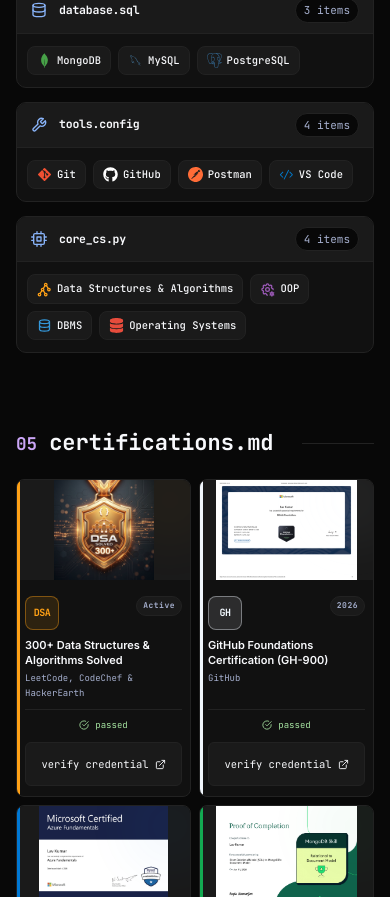
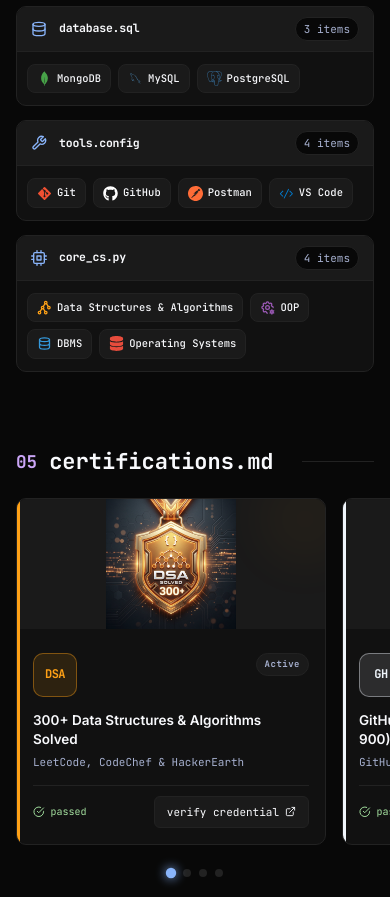
Before and after one commit to lavtiwari-dev/portfolio, a React (Vite) app: page / in a window 390 px wide. Shown: the part 3038-3935 px from the top of the page. Built offline with nearby package versions, Linux system fonts and the light colour scheme.

Commit message:
style: update certifications and projects section

```diff
--- a/src/components/Certifications/Certifications.jsx
+++ b/src/components/Certifications/Certifications.jsx
@@ -61,6 +61,17 @@
   const [activeCert, setActiveCert] = useState(null);
   const closeButtonRef = useRef(null);
   const triggerRef = useRef(null);
+  const gridRef = useRef(null);
+  const [activeIndex, setActiveIndex] = useState(0);
+
+  const handleScroll = () => {
+    if (!gridRef.current) return;
+    const { scrollLeft, clientWidth } = gridRef.current;
+    const card = gridRef.current.querySelector(`.${styles.certs__card}`);
+    const step = card ? card.getBoundingClientRect().width + 16 : clientWidth - 8;
+    const index = Math.round(scrollLeft / step);
+    setActiveIndex(Math.max(0, Math.min(index, certs.length - 1)));
+  };
 
   // Close lightbox on escape key
   useEffect(() => {
@@ -96,6 +107,8 @@
         <h2 className="section-title" data-prefix="05">certifications.md</h2>
 
         <motion.div
+          ref={gridRef}
+          onScroll={handleScroll}
           className={styles.certs__grid}
           variants={{ show: { transition: { staggerChildren: 0.12 } } }}
           initial="hidden"
@@ -161,6 +174,16 @@
           ))}
         </motion.div>
 
+        {/* Mobile Swipe Indicators */}
+        <div className={styles.certs__indicators}>
+          {certs.map((_, idx) => (
+            <div
+              key={idx}
+              className={`${styles.certs__indicator} ${activeIndex === idx ? styles['certs__indicator--active'] : ''}`}
+            />
+          ))}
+        </div>
+
         {/* View-all link removed per request */}
       </div>
 
--- a/src/components/Certifications/Certifications.module.scss
+++ b/src/components/Certifications/Certifications.module.scss
@@ -16,9 +16,29 @@
       grid-template-columns: repeat(2, 1fr);
     }
 
+    @media (max-width: 640px) {
+      display: flex;
+      flex-direction: row;
+      flex-wrap: nowrap;
+      overflow-x: auto;
+      scroll-snap-type: x mandatory;
+      scroll-behavior: smooth;
+      gap: 0;
+      margin-left: -24px;
+      margin-right: -24px;
+      padding-left: 24px;
+      padding-right: 24px;
+
+      &::-webkit-scrollbar { display: none; }
+      -ms-overflow-style: none;
+      scrollbar-width: none;
+    }
+
     @media (max-width: 480px) {
-      grid-template-columns: repeat(2, 1fr);
-      gap: 8px;
+      margin-left: -16px;
+      margin-right: -16px;
+      padding-left: 16px;
+      padding-right: 16px;
     }
   }
 
@@ -313,17 +333,24 @@
     text-shadow: 0 2px 4px rgba(0,0,0,0.5);
   }
 
-  @media (max-width: 480px) {
+  // ── Mobile Slideable View (<= 640px) ──────────────────────────────────────
+  @media (max-width: 640px) {
     &__card {
-      padding: 10px 8px;
-      gap: 8px;
-      border-radius: 8px;
+      flex: 0 0 min(310px, 85vw);
+      margin-right: 16px;
+      scroll-snap-align: center;
+      padding: 16px;
+      gap: 14px;
+
+      &:last-child {
+        margin-right: 0;
+      }
     }
 
     &__image {
-      width: calc(100% + 16px);
-      margin: -10px -8px 8px -8px;
-      height: 100px;
+      width: calc(100% + 32px);
+      margin: -16px -16px 10px -16px;
+      height: 130px;
       padding: 0;
       background: var(--panel-alt);
 
@@ -335,46 +362,47 @@
     }
 
     &__icon {
-      width: 34px;
-      height: 34px;
-      font-size: 10px;
-      border-radius: 8px;
+      width: 44px;
+      height: 44px;
+      font-size: 12px;
+      border-radius: 10px;
     }
 
     &__year {
-      font-size: 8px;
-      padding: 2px 6px;
+      font-size: 9px;
+      padding: 3px 8px;
     }
 
     &__name {
-      font-size: 11px;
-      line-height: 1.3;
+      font-size: 13.5px;
+      line-height: 1.4;
     }
 
     &__issuer {
-      font-size: 9px;
+      font-size: 11px;
     }
 
     &__card-footer {
-      padding-top: 8px;
-      flex-direction: column;
-      align-items: stretch;
-      gap: 6px;
+      padding-top: 10px;
+      flex-direction: row;
+      align-items: center;
+      justify-content: space-between;
+      gap: 8px;
     }
 
     &__passed {
-      font-size: 9px;
-      justify-content: center;
+      font-size: 10px;
+      justify-content: flex-start;
 
       svg {
-        font-size: 10px;
+        font-size: 11.5px;
       }
     }
 
     &__verify {
-      font-size: 10.5px;
-      padding: 10px 12px;
-      min-height: 44px;
+      font-size: 11px;
+      padding: 6px 12px;
+      min-height: auto;
       border-radius: 6px;
 
       svg {
@@ -382,4 +410,33 @@
       }
     }
   }
+
+  &__indicators {
+    display: none;
+
+    @media (max-width: 640px) {
+      display: flex;
+      justify-content: center;
+      align-items: center;
+      gap: 8px;
+      margin-top: 24px;
+    }
+  }
+
+  &__indicator {
+    width: 8px;
+    height: 8px;
+    border-radius: 50%;
+    background: var(--border);
+    border: none;
+    padding: 0;
+    cursor: pointer;
+    transition: all var(--transition);
+
+    &--active {
+      background: var(--accent);
+      transform: scale(1.3);
+      box-shadow: 0 0 8px var(--accent);
+    }
+  }
 }
--- a/src/components/Projects/Projects.module.scss
+++ b/src/components/Projects/Projects.module.scss
@@ -149,7 +149,7 @@
     color: var(--text);
 
     @media (max-width: 640px) {
-      font-size: 13.5px;
+      font-size: 15px;
     }
   }
 
@@ -160,7 +160,7 @@
     flex: 1;
 
     @media (max-width: 640px) {
-      font-size: 11.5px;
+      font-size: 13px;
     }
   }
 
@@ -174,8 +174,8 @@
     line-height: 1.5;
 
     @media (max-width: 640px) {
-      font-size: 9.5px;
-      padding: 6px 8px;
+      font-size: 11px;
+      padding: 6px 10px;
     }
   }
 
@@ -213,8 +213,8 @@
       svg { font-size: 12px; }
 
       @media (max-width: 640px) {
-        font-size: 9.5px;
-        padding: 5px 9px;
+        font-size: 11px;
+        padding: 6px 12px;
       }
     }
 
```
